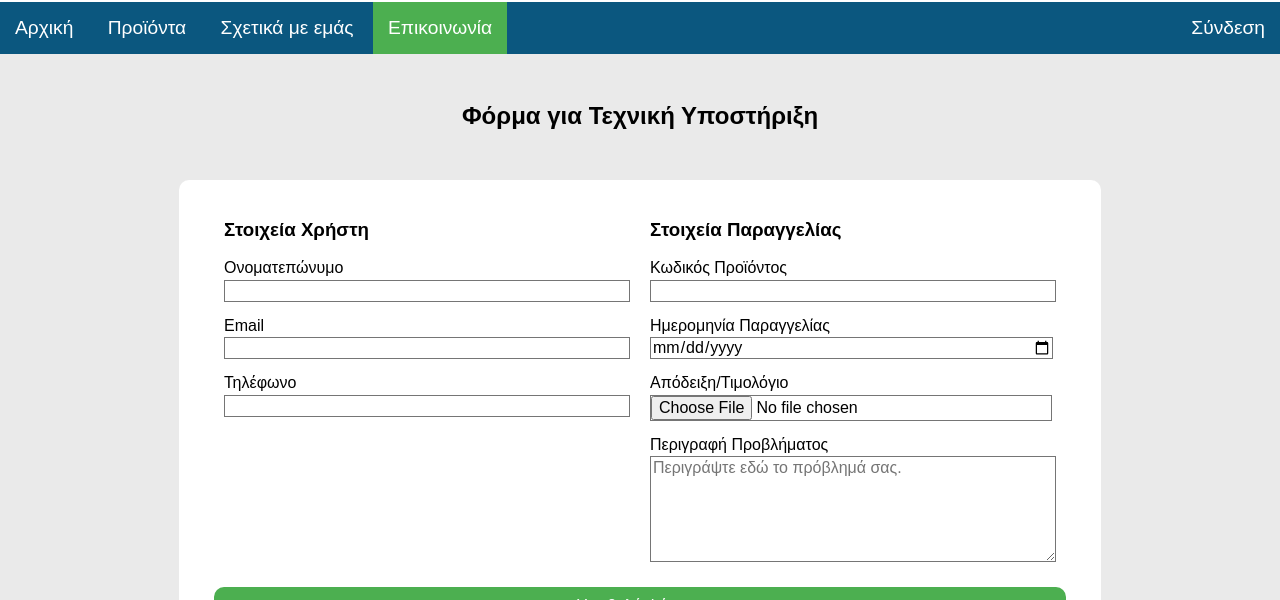
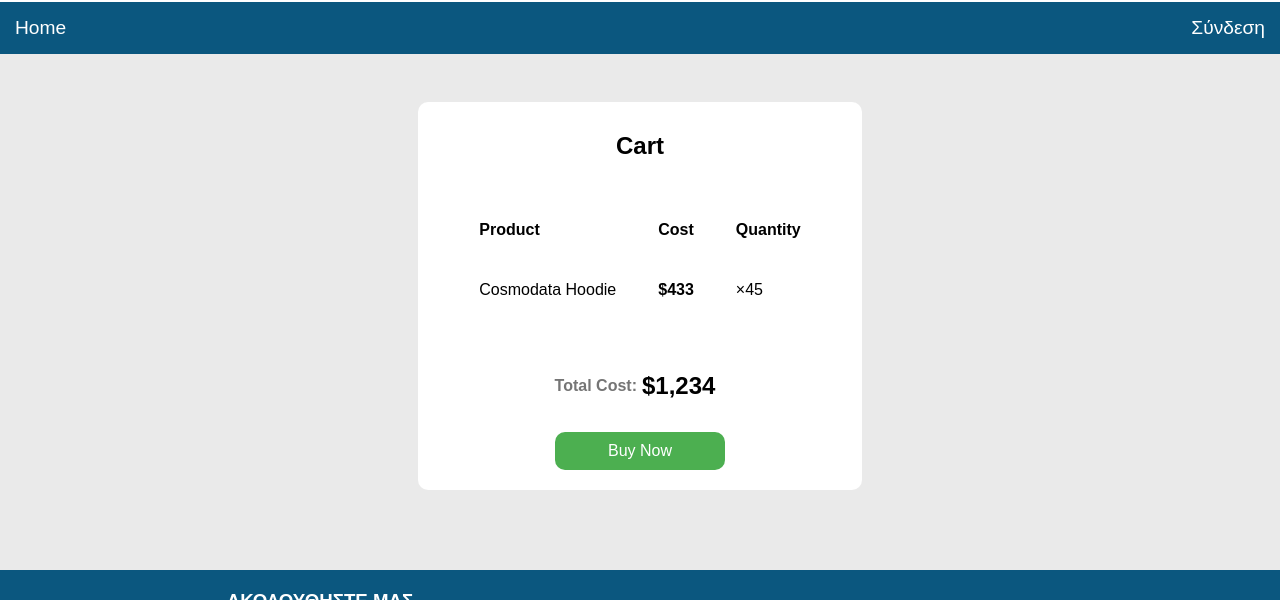
Before and after one commit to gsiros/webdevjs, a plain HTML site: page client/cart.html in a window 1280 px wide. Shown: the part 98-698 px from the top of the page. Drawn offline with Linux system fonts and the light colour scheme.

Commit message:
Implemented Cart UI.

```diff
--- a/client/cart.html
+++ b/client/cart.html
@@ -15,57 +15,66 @@
 		<script type="text/javascript" src="js/css_misc.js"></script>
 
 		<style>
-			#contacttab {
+			#productstab {
 				background-color: #4CAF50;
 			}
 		</style>
 
+		<script type="text/handlebars-template" id="cartItemsTemplate">
+			<tr>
+				<th>Product</th>
+				<th>Cost</th>
+				<th>Quantity</th>
+			</tr>
+			{{#each cartItems}}
+			<tr>
+				<td>{{this.title}}</td>
+				<td><b>${{this.cost}}</b></td>
+				<td>&#215;{{this.quantity}}</td>
+			</tr>
+			{{/each}}
+		</script>
+
 	</head>
 
-	<body>
+	<body onload="loadCart();">
 		<section id="logocontainer">
 			<img id="logopic" src="src/4matlogo.png"> <section id="logotext">4MAT&#174; Online</section>
 		</section>
 		<nav id="mainnavbar" class="navbar">
-			<a id="indextab" href = "index.html">Αρχική</a>
-			<a id="productstab" href = "product-categories.html">Προϊόντα</a>
-			<a id="abouttab" href = "aboutUs.html">Σχετικά με εμάς</a>
-			<a id="contacttab" href = "contactUs.html">Επικοινωνία</a>
+			<a id="indextab" href = "index.html">Home</a>
             <a id="logintab" href="login.html">Σύνδεση</a>
 			<a id="moretab" href="javascript:void(0);" onclick="navbarChanger()"><i class="fa fa-bars" aria-hidden="true"></i></a>
 		</nav>
 
 		<main>
-			<h1 id="contacttitle">Φόρμα για Τεχνική Υποστήριξη</h1>
-			<form id="contactform">
-				<section id="userinfo">
-					<section id="userdata" class="cfitem">
-						<h3 class="cfitem">Στοιχεία Χρήστη</h3>
-						<label for="txt_name">Ονοματεπώνυμο</label>
-						<input type="text" id="txt_name" name="username">
-						<label for="txt_mail">Email</label>
-						<input type="email" id="txt_mail" name="mail">
-						<label for="num_telephone">Τηλέφωνο</label>
-						<input type="tel" pattern="[0-9]{3}-[0-9]{2}-[0-9]{3}" id="num_telephone" name="phone">
-					</section>
 
 
-					<section class="cfitem">
-						<h3 class="cfitem">Στοιχεία Παραγγελίας</h3>
-						<label for="txt_code">Κωδικός Προϊόντος</label>
-						<input type="text" id="txt_code" name="code">
-						<label for="my_date">Ημερομηνία Παραγγελίας</label>
-						<input type="date" id="my_date" name="ddate">
-						<label for="file_receipt">Απόδειξη/Τιμολόγιο</label>
-						<input type="file" id="file_receipt" name="receipt">
-						<label for="txt_issue">Περιγραφή Προβλήματος</label>
-						<textarea type="text" id="txt_issue" name="issue" placeholder="Περιγράψτε εδώ το πρόβλημά σας."></textarea>
+			<section class="cartItemsContainer">
+				<h1 id="cartTitle">Cart</h1>
+				<table class="cartitems">
+					<tr>
+						<th>Product</th>
+						<th>Cost</th>
+						<th>Quantity</th>
+					</tr>
+					<tr>
+						<td>Cosmodata Hoodie</td>
+						<td><b>$433</b></td>
+						<td>&#215;45</td>
+					</tr>
+				</table>
+
+				<section class="buynowcontainer">
+					<section class="cartcostcontainer">
+						<h1 id="totalCostNumber">$1,234</h1>
+						<p id="totalCostText">Total Cost:</p>
 					</section>
+					<button id="buynowbttn">Buy Now</button>
 				</section>
 
-				<button class="cfitem" type="submit">Υποβολή Φόρμας</button>
+			</section>
 
-			</form>
 		</main>
 
 
--- a/client/css/styles.css
+++ b/client/css/styles.css
@@ -485,6 +485,78 @@ On the contactUs page, we use
 a flexbox container.
 */
 
+.cartItemsContainer {
+    width: fit-content;
+    display: flex;
+    flex-direction: column;
+    margin-top: 25vh;
+    margin-left: auto;
+    margin-right: auto;
+    margin-bottom: 10vh;
+    background-color: white;
+    border-radius: 10px;
+    padding-top: 10px;
+    padding-left: 20px;
+    padding-right: 20px;
+    padding-bottom: 20px;
+    padding-top: none;
+}
+
+.cartItemsContainer h1 {
+    margin-top: none;
+    align-self: center;
+}
+
+.cartitems {
+    border-spacing: 40px;
+}
+
+.cartitems th{
+    text-align: left;
+}
+
+.buynowcontainer {
+    align-self: center;
+    display: flex;
+    flex-direction: column;
+    width: fit-content;
+}
+
+.cartcostcontainer {
+    display: flex;
+    flex-direction: row-reverse;
+    align-items: center;
+    justify-items: center;
+}
+
+#totalCostNumber{
+    font-weight: bolder;
+    margin-right: 10px;
+    font-size: x-large;
+}
+
+#totalCostText{
+    color: #757575;
+    font-weight: bold;
+    margin-right: 5px;
+}
+
+#buynowbttn {
+    width: 100%;
+    align-self: flex-end;
+    background-color: #4CAF50;
+    padding: 10px;
+    cursor: pointer;
+    border: none;
+    color: white;
+    font-size: medium;
+    border-radius: 10px;
+}
+
+#buynowbttn:hover {
+    background-color: #439d46;
+}
+
 #contactform {
     display: flex;
     flex-direction: column;
@@ -499,7 +571,6 @@ a flexbox container.
     border-radius: 10px;
     padding: 35px;
     padding-top: 10px;
-
     padding-bottom: 15px;
 }
 
--- a/client/js/index.js
+++ b/client/js/index.js
@@ -265,3 +265,7 @@ function getCartSize() {
         cartcounter.innerHTML = parseInt(dataJSON["size"]);
     });
 }
+
+function goToCart(){
+    window.location = `/cart.html?username=${currUsername}&sessionId=${currSessionId}`;
+}
```
Also changed, not shown: client/category.html (+1 -2 lines), client/index.html (+0 -1 lines).
